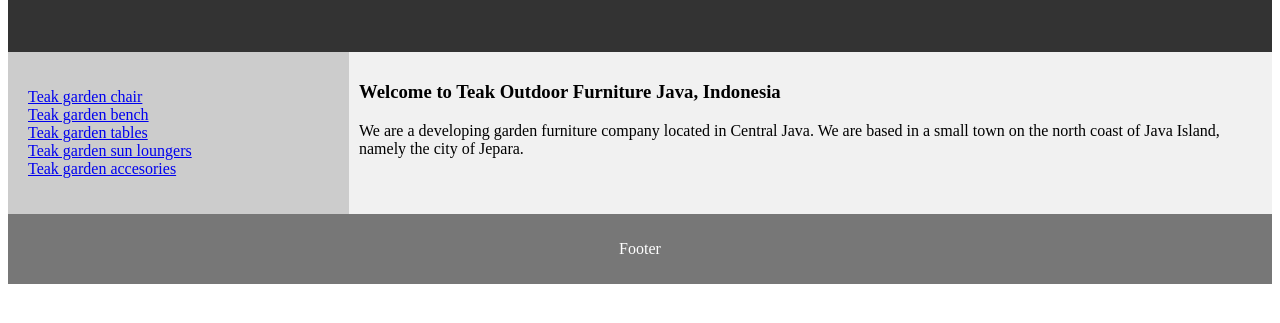
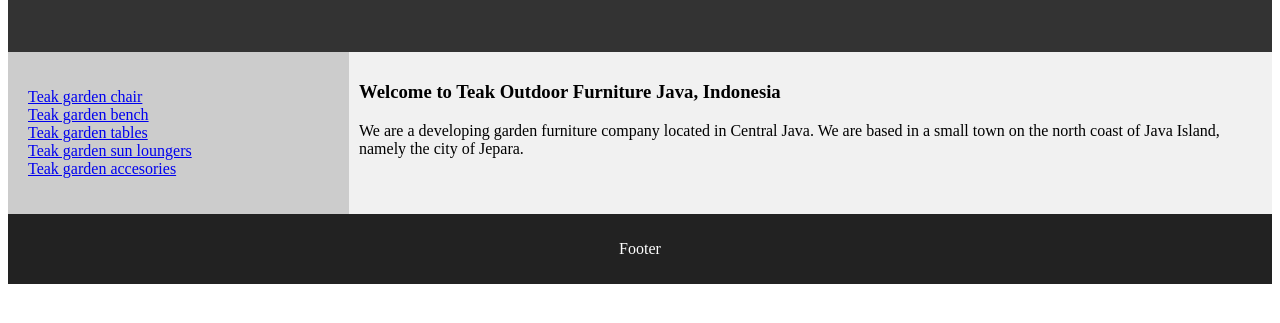
Before and after one commit to Rizaljpr1992/teakoutdoorfurniturejava, a plain HTML site: page index.htm in a window 1280 px wide. Shown: the part 215-538 px from the top of the page. Drawn offline with Linux system fonts and the light colour scheme.

Commit message:
Update index.htm

```diff
--- a/index.htm
+++ b/index.htm
@@ -54,7 +54,7 @@ article {
 
 /* Style the footer */
 footer {
-  background-color: #777;
+  background-color: #222;
   padding: 10px;
   text-align: center;
   color: white;
```
